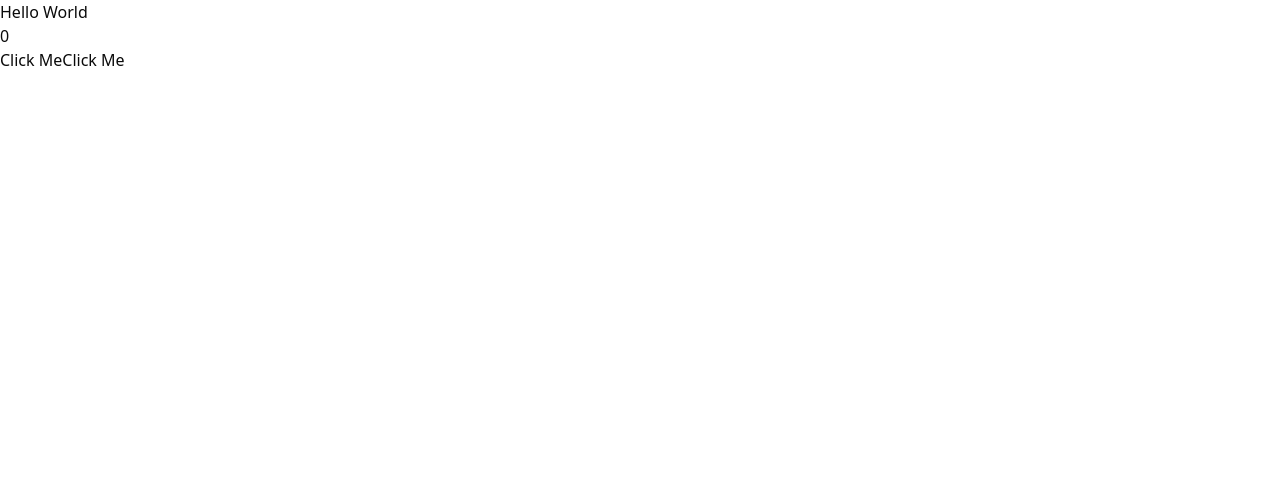
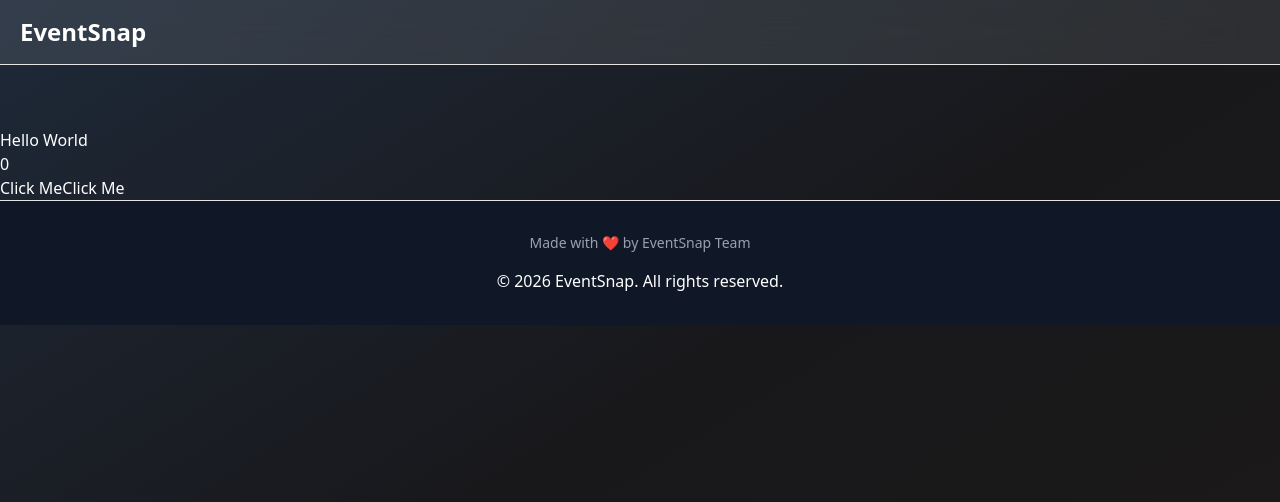
Before and after one commit to shubhampatel2610/event-snap, a Next.js app: page / in a window 1280 px wide. Shown: the top 502 px of the page. Built offline with nearby package versions, Linux system fonts and the light colour scheme.

Commit message:
commit for header - footer components

```diff
--- /dev/null
+++ b/app/components/FooterComponent/Footer.tsx
@@ -0,0 +1,12 @@
+const Footer = () => {
+  return (
+    <footer className="border-t bg-gray-900 py-8 px-6 flex flex-col items-center gap-4">
+      <div className="text-sm text-gray-400">
+        Made with ❤️ by EventSnap Team
+      </div>
+      <p className="text-center">© 2026 EventSnap. All rights reserved.</p>
+    </footer>
+  );
+};
+
+export default Footer;
--- /dev/null
+++ b/app/components/HeaderComponent/Header.tsx
@@ -0,0 +1,17 @@
+import Link from "next/link";
+
+const Header = () => {
+  return (
+    <>
+      <nav className="w-full fixed top-0 left-0 bg-background/10 backdrop-blur-xl z-20 border-b">
+        <div className="mx-w-7xl mx-auto px-5 py-4 flex items-center justify-between">
+          <Link href="/" className="text-2xl font-bold">
+            <div>EventSnap</div>
+          </Link>
+        </div>
+      </nav>
+    </>
+  );
+};
+
+export default Header;
--- a/app/layout.tsx
+++ b/app/layout.tsx
@@ -3,6 +3,8 @@
 import "./globals.css";
 import { Provider } from "react-redux";
 import { store } from "./store/store";
+import Footer from "./components/FooterComponent/Footer";
+import Header from "./components/HeaderComponent/Header";
 
 export default function RootLayout({
   children,
@@ -10,9 +12,13 @@ export default function RootLayout({
   children: React.ReactNode;
 }>) {
   return (
-    <html lang="en">
-      <body>
-        <Provider store={store}>{children}</Provider>
+    <html lang="en" suppressHydrationWarning>
+      <body className="bg-linear-to-br from-gray-800 via-zinc-900 to-stone-900 text-white">
+        <main className="container relative min-h-screen pt-40 md:pt-32 min-w-full">
+          <Header />
+          <Provider store={store}>{children}</Provider>
+          <Footer />
+        </main>
       </body>
     </html>
   );
```
